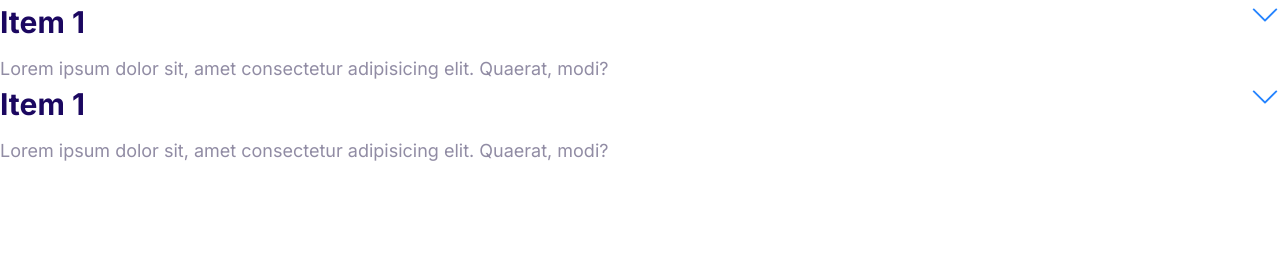
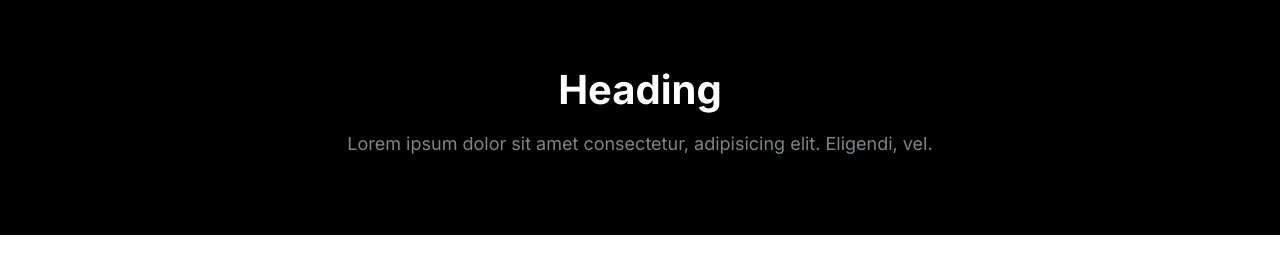
Before and after one commit to wasenter/prolink, a plain HTML site: page tr.html in a window 1280 px wide. Drawn offline with Linux system fonts and the light colour scheme.

Commit message:
block design.

```diff
--- a/style.css
+++ b/style.css
@@ -448,3 +448,30 @@ a {
   max-height: 100vh;
   opacity: 1;
 }
+/* Blocks */
+.block {
+  --padding-vertical: 6rem;
+  padding: var(--padding-vertical) 2rem;
+}
+
+.block__header {
+  text-align: center;
+}
+
+.block__heading {
+  margin-top: 0;
+}
+
+.block--dark {
+  background: #000;
+  color: #7b858b;
+}
+
+.block--dark .block__heading {
+  color: #fff;
+}
+
+.block--skewed-right {
+  padding-bottom: calc(var(--padding-vertical) + 4rem);
+  clip-path: polygon(0% 0%, 100% 0%, 100% 100%, 0% 80%);
+}
--- a/tr.html
+++ b/tr.html
@@ -14,50 +14,14 @@
     <link rel="stylesheet" href="style.css" />
   </head>
   <body>
-    <div class="collapsible collapsible--expanded">
-      <header class="collapsible__header">
-        <h2 class="collapsible__heading">Item 1</h2>
-        <svg
-          class="icon--primary collapsible__chevron"
-          xmlns="http://www.w3.org/2000/svg"
-          width="16"
-          height="16"
-          fill="currentColor"
-          id="bibi-chevron-right"
-          viewBox="0 0 16 16"
-        >
-          <path
-            fill-rule="evenodd"
-            d="M4.646 1.646a.5.5 0 0 1 .708 0l6 6a.5.5 0 0 1 0 .708l-6 6a.5.5 0 0 1-.708-.708L10.293 8 4.646 2.354a.5.5 0 0 1 0-.708"
-          />
-        </svg>
+    <section class="block block--dark block--skewed-left">
+      <header class="block__header">
+        <h2 class="block__heading">Heading</h2>
+        <p>
+          Lorem ipsum dolor sit amet consectetur, adipisicing elit. Eligendi,
+          vel.
+        </p>
       </header>
-      <div class="collapsible__content">
-        Lorem ipsum dolor sit, amet consectetur adipisicing elit. Quaerat, modi?
-      </div>
-    </div>
-    <div class="collapsible collapsible--expanded">
-      <header class="collapsible__header">
-        <h2 class="collapsible__heading">Item 1</h2>
-        <svg
-          class="icon--primary collapsible__chevron"
-          xmlns="http://www.w3.org/2000/svg"
-          width="16"
-          height="16"
-          fill="currentColor"
-          id="bibi-chevron-right"
-          viewBox="0 0 16 16"
-        >
-          <path
-            fill-rule="evenodd"
-            d="M4.646 1.646a.5.5 0 0 1 .708 0l6 6a.5.5 0 0 1 0 .708l-6 6a.5.5 0 0 1-.708-.708L10.293 8 4.646 2.354a.5.5 0 0 1 0-.708"
-          />
-        </svg>
-      </header>
-      <div class="collapsible__content">
-        Lorem ipsum dolor sit, amet consectetur adipisicing elit. Quaerat, modi?
-      </div>
-    </div>
-    <script src="main.js"></script>
+    </section>
   </body>
 </html>
```
Also changed, not shown: components/block.html (added, +8 -0 lines).
